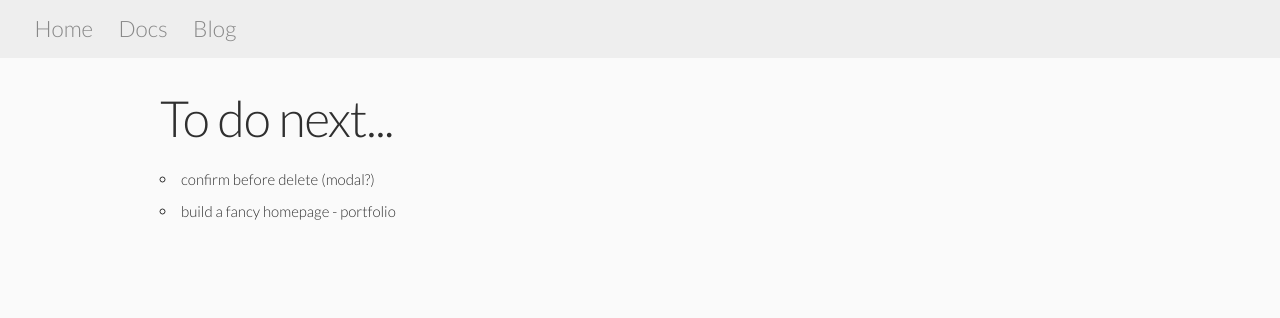
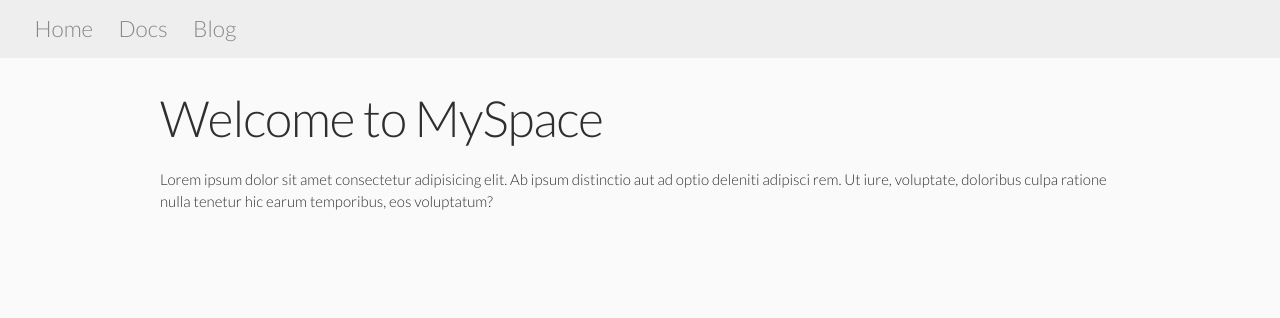
Before and after one commit to BleckJeck/flask-blog-app, a Flask app: page /home in a window 1280 px wide. Shown: the top 318 px of the page. Run offline with Flask 2, Linux system fonts and the light colour scheme; some libraries are stand-ins or nearby versions.

Commit message:
random cleanup

```diff
--- a/myspace/templates/home.html
+++ b/myspace/templates/home.html
@@ -2,10 +2,20 @@
 
 {% block body %}
 
-  <h1>To do next...</h1>
-  <ul>
-    <li>confirm before delete (modal?)</li>
-    <li>build a fancy homepage - portfolio</li>
-  </ul>
+<!-- Showcase -->
+<section id="showcase">
+  <h1>Welcome to MySpace</h1>
+  <p>Lorem ipsum dolor sit amet consectetur adipisicing elit. Ab ipsum distinctio aut ad optio deleniti adipisci rem. Ut iure, voluptate, doloribus culpa ratione nulla tenetur hic earum temporibus, eos voluptatum?</p>
+</section>
+<!-- setup background image, 100vh and that's it -->
+
+<!-- Portfolio -->
+<section id="portfolio">
+
+</section>
+
+<!-- Contacts -->
+
+<!-- Footer -->
 
 {% endblock body %}
```
Also changed, not shown: myspace/__init__.py (+4 -4 lines).
